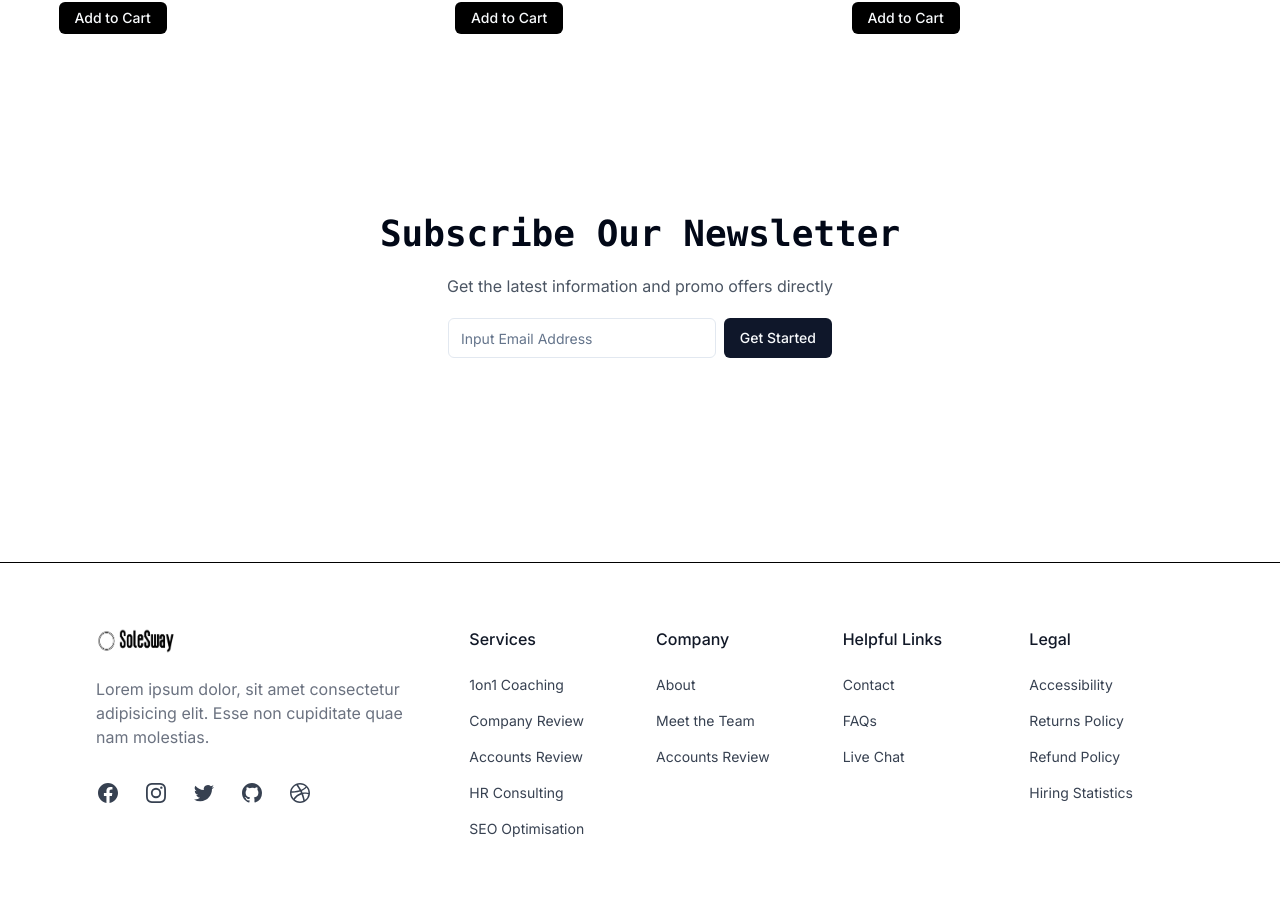
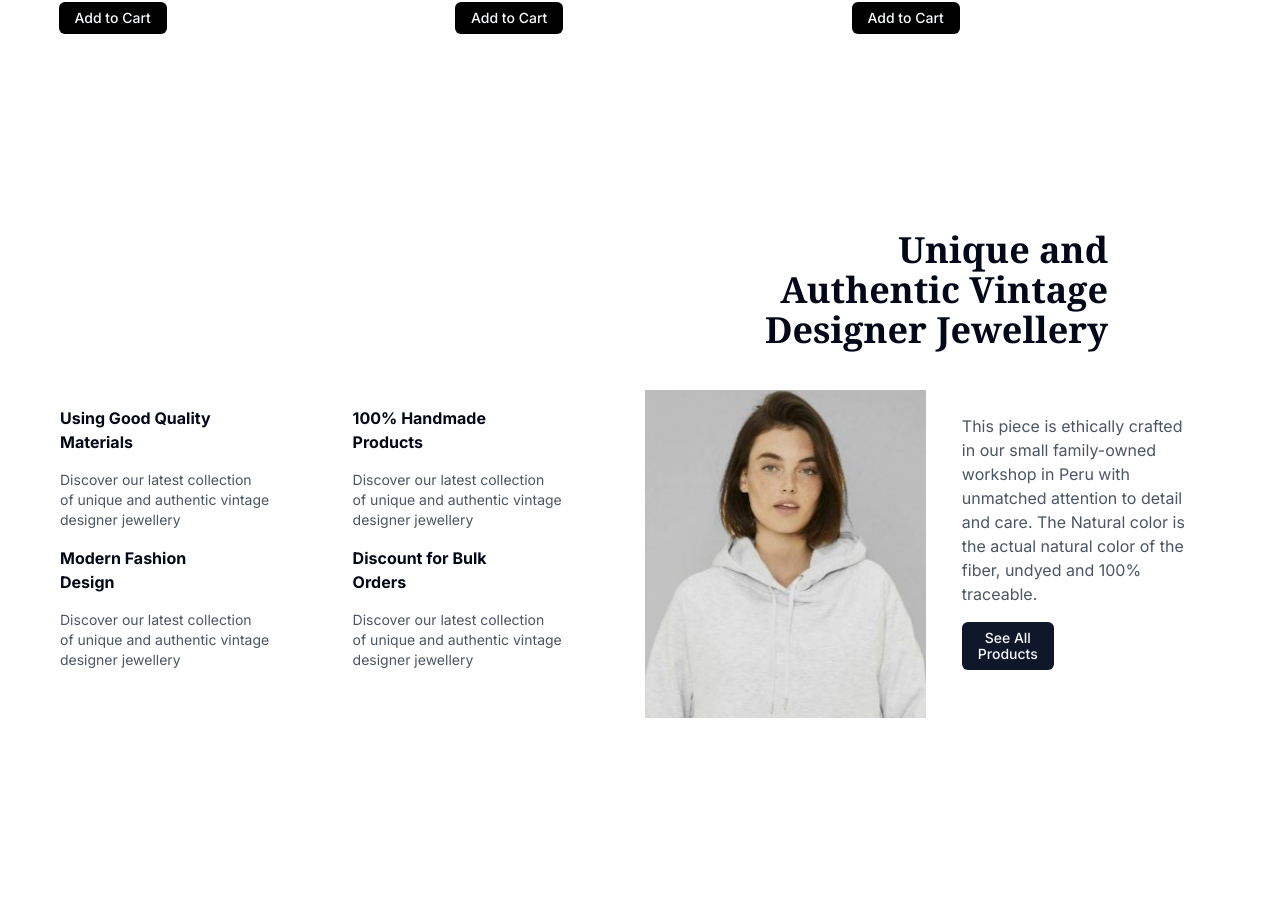
Before and after one commit to AbbasAliKazmi/solesway, a Next.js app: page / in a window 1280 px wide. Shown: the part 1347-2251 px from the top of the page. Built offline with nearby package versions, Linux system fonts and the light colour scheme.

Commit message:
Add ProdHighlight component to Home page

```diff
--- a/src/app/page.tsx
+++ b/src/app/page.tsx
@@ -1,3 +1,4 @@
+import ProdHighlight from "@/components/layout/prodhighlight";
 import SubPage from "@/components/layout/subscription";
 import Hero from "@/views/hero";
 import Productslist from "@/views/productslist";
@@ -11,6 +12,7 @@ export default function Home() {
       <Hero/>
       {/* <Promotions/> */}
       <Productslist/>
+      <ProdHighlight/>
       <SubPage/>
     </div>
   );
--- /dev/null
+++ b/src/components/layout/prodhighlight.tsx
@@ -0,0 +1,61 @@
+import { Button } from "../ui/button";
+import Image from "next/image";
+import ph1 from "../../../public/ph1.jpg";
+import Link from "next/link";
+
+export default function ProdHighlight() {
+    return (
+        <div className='py-10 px-7 mt-24'>
+            {/* Top Left Heading  */}
+            <div className="flex py-10 justify-end mr-28 ">
+                <h1 className="font-extrabold text-4xl text-right leading-10 font-serif	">Unique and <br /> Authentic Vintage <br />Designer Jewellery</h1>
+            </div>
+            {/* Lower Sec Div */}
+            <div className="flex justify-between gap-x-3">
+                {/* sec 1 */}
+                <div className="w-1/4">
+                    <div>
+                        <h2 className="py-4 font-bold">Using Good Quality<br /> Materials</h2>
+                        <p className="text-sm text-gray-600">Discover our latest collection <br />
+                        of unique and authentic vintage <br /> designer jewellery</p>
+                    </div>
+
+                    <div className="">
+                        <h2 className="py-4 font-bold">Modern Fashion<br /> Design</h2>
+                        <p className="text-sm text-gray-600">Discover our latest collection <br />
+                        of unique and authentic vintage <br /> designer jewellery</p>
+                    </div>
+                </div>
+                {/* sec 2 */}
+                <div className="w-1/4">
+                    <div>
+                        <h2 className="py-4 font-bold">100% Handmade<br />  Products</h2>
+                        <p className="text-sm text-gray-600">Discover our latest collection<br />
+                        of unique and authentic vintage<br /> designer jewellery</p>
+                    </div>
+
+                    <div>
+                        <h2 className="py-4 font-bold">Discount for Bulk<br /> Orders</h2>
+                        <p className="text-sm text-gray-600">Discover our latest collection<br />
+                        of unique and authentic vintage<br /> designer jewellery</p>
+                    </div>
+                </div>
+                {/* sec 3 image */}
+                <div className="w-1/4 hover:scale-105 transition-all">
+                 <Image src={ph1} alt="prodImage" width={300} height={350} />
+                </div>
+                {/* sec 4 text and button */}
+                <div className="w-1/4 p-6">
+                    <p className="text-base text-gray-600">This piece is ethically crafted in our small family-owned workshop in Peru with
+                        unmatched attention to detail and care. The Natural color is the actual natural
+                        color of the fiber, undyed and 100% traceable.
+                    </p>
+                    <Link href={"/products"}>
+                      <Button  className="mt-4 px-4 py-6 leading-4 " type="submit">See All <br/>Products</Button>
+                    </Link>
+                </div>
+            </div>
+
+        </div>
+    )
+}
```
Also changed, not shown: public/ph1.JPG (added).
